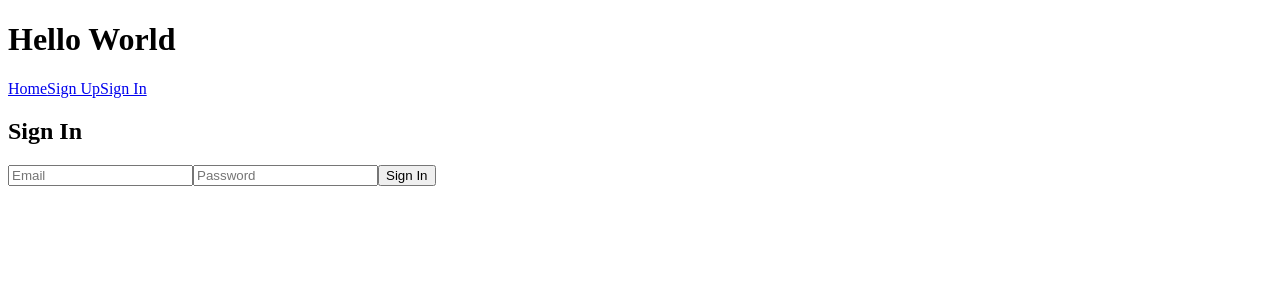
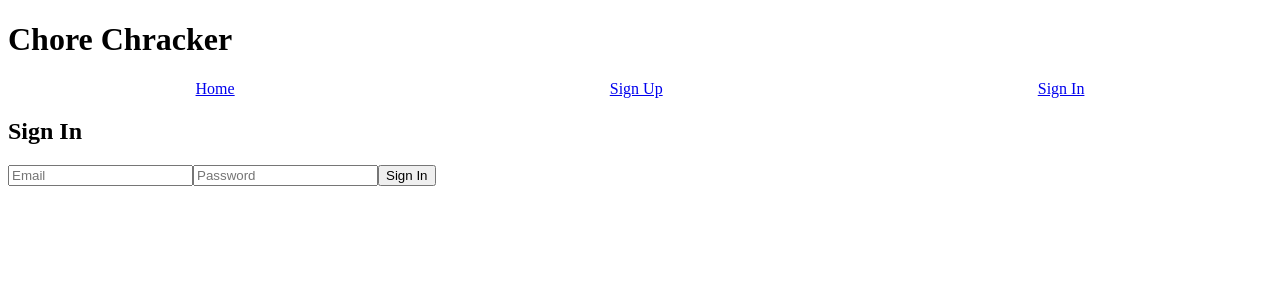
Before and after one commit to TheEPICturkey/ChoreChracker, a React (Create React App) app: page /sign-in in a window 1280 px wide. Shown: the top 300 px of the page. Built offline with nearby package versions, Linux system fonts and the light colour scheme; no server answers.

Commit message:
add some stylizing to login page

```diff
--- a/src/App.js
+++ b/src/App.js
@@ -8,10 +8,10 @@ const App = () => {
     console.log("app is rendering");
     return (
         <Router>
-            <h1>Hello World</h1>
+            <h1>Chore Chracker</h1>
             <Navbar />
             <Routes>
-                <Route path="/" element={<div>Home or dashboard component</div>} />
+                <Route path="/" element={<div></div>} />
                 <Route path="/sign-in" element={<SignIn />} />
                 <Route path="/sign-up" element={<SignUp />} />
             </Routes>
--- a/src/components/navigation/Navbar.js
+++ b/src/components/navigation/Navbar.js
@@ -2,11 +2,10 @@ import { Link } from 'react-router-dom';
 
 function Navbar() {
     return (
-        <nav>
-            <Link to="/">Home</Link>
-            <Link to="/sign-up">Sign Up</Link>
-            <Link to="/sign-in">Sign In</Link>
-            {/* Add other links as necessary */}
+<nav style={{ display: 'flex', justifyContent: 'space-around' }}>
+            <Link to="/" style={{ margin: '0 10px' }}>Home</Link>
+            <Link to="/sign-up" style={{ margin: '0 10px' }}>Sign Up</Link>
+            <Link to="/sign-in" style={{ margin: '0 10px' }}>Sign In</Link>
         </nav>
     );
 }
```
